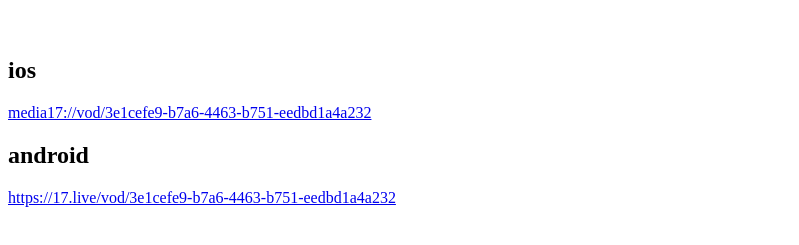
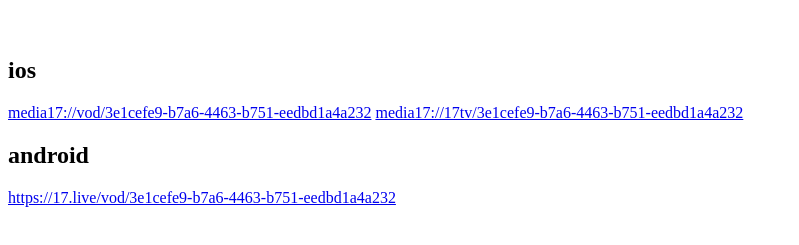
Before and after one commit to papap35/papap35.github.io, a plain HTML site: page vod.html in a window 1280 px wide. Shown: the part 61-306 px from the top of the page, without its empty margins (0-799 px from the left). Drawn offline with Linux system fonts and the light colour scheme.

Commit message:
use old vod link

```diff
--- a/vod.html
+++ b/vod.html
@@ -17,6 +17,7 @@
     <br>
     <h2>ios</h2>
     <a href="media17://vod/3e1cefe9-b7a6-4463-b751-eedbd1a4a232" target="_blank">media17://vod/3e1cefe9-b7a6-4463-b751-eedbd1a4a232</a>
+    <a href="media17://17tv/3e1cefe9-b7a6-4463-b751-eedbd1a4a232" target="_blank">media17://17tv/3e1cefe9-b7a6-4463-b751-eedbd1a4a232</a>
     <h2>android</h2>
     <a href="https://17.live/vod/3e1cefe9-b7a6-4463-b751-eedbd1a4a232" target="_blank">https://17.live/vod/3e1cefe9-b7a6-4463-b751-eedbd1a4a232</a>
   </body>
```
